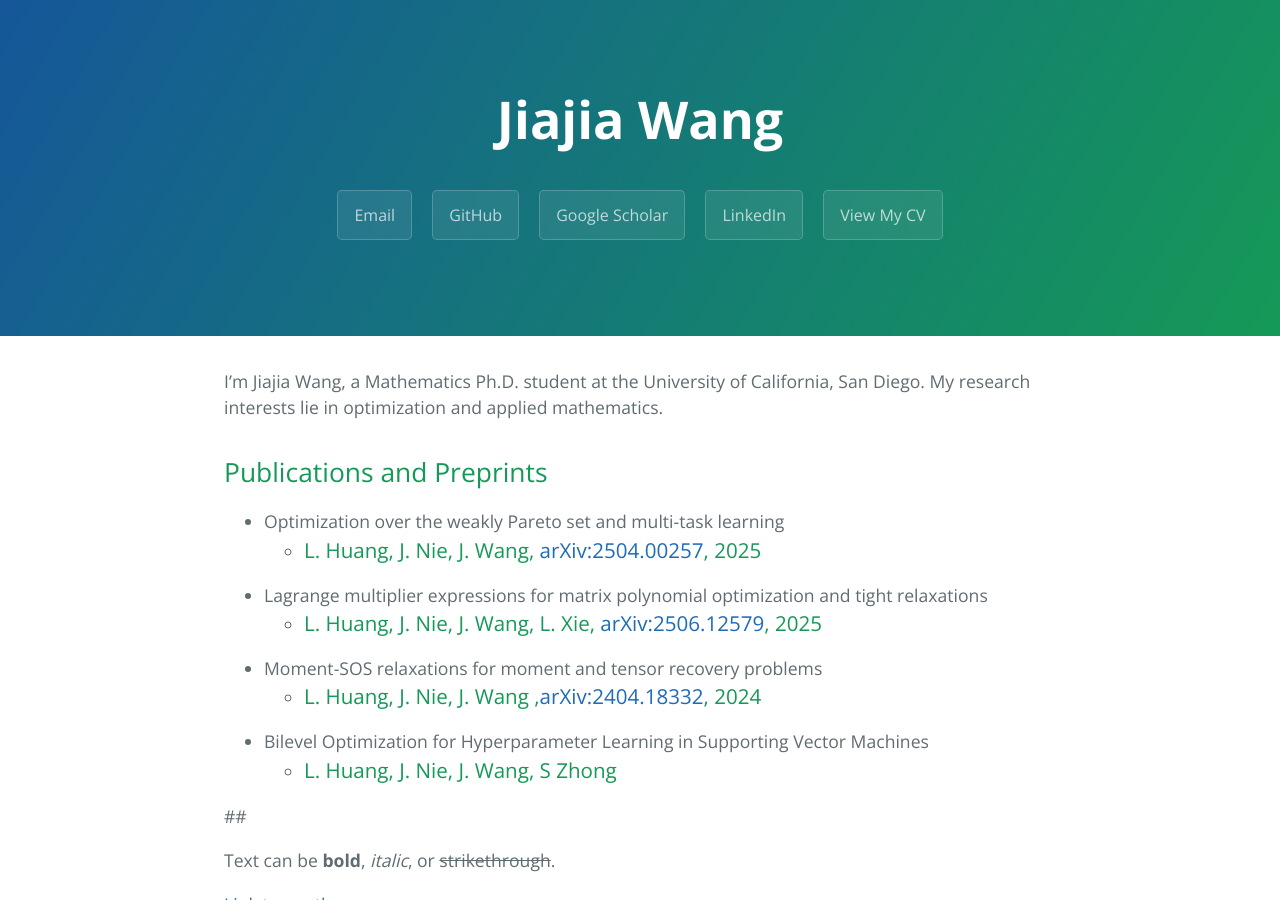
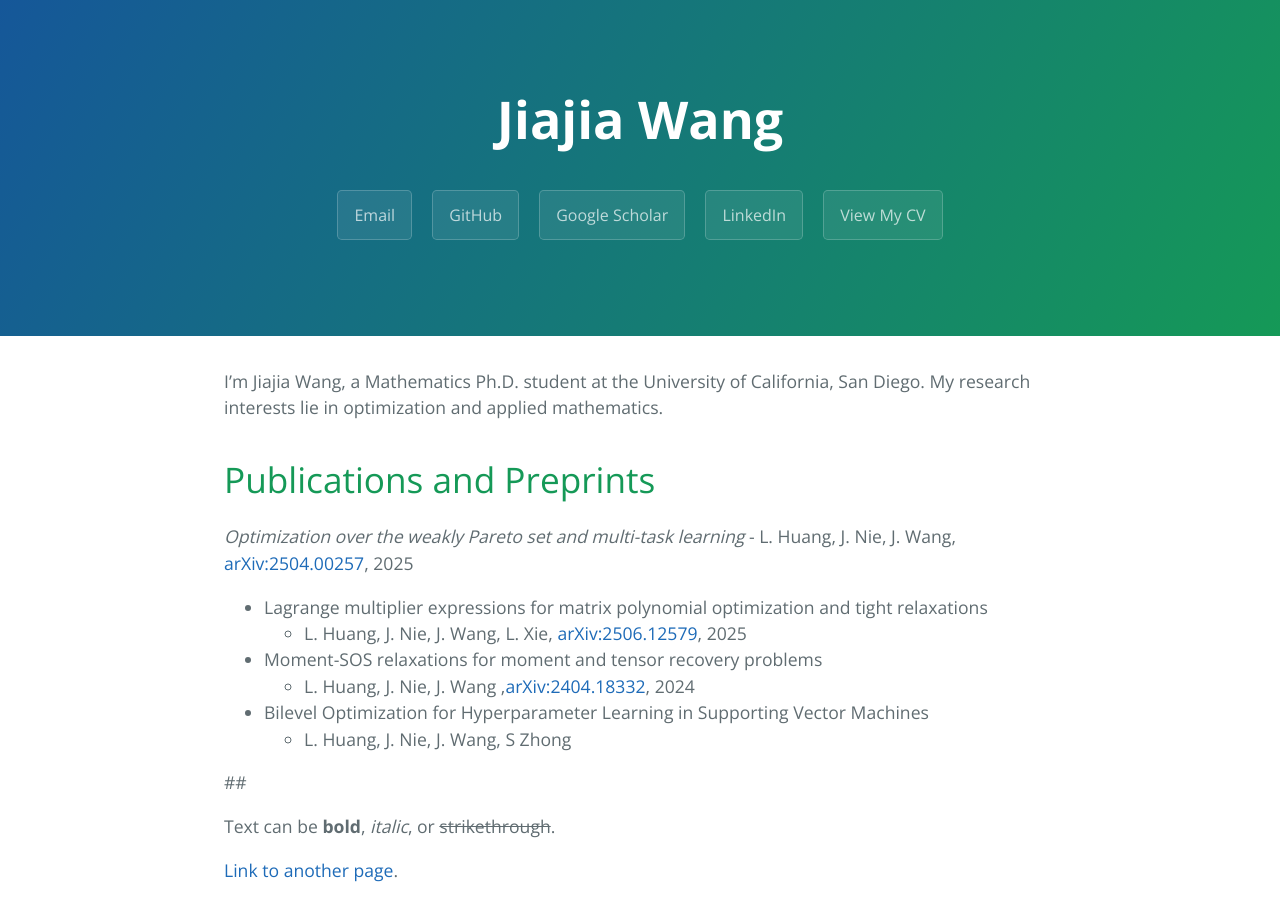
Before and after one commit to additionjj/jiajia_website, a Jekyll site: the page built from index.md, in a window 1280 px wide and 900 px high. Built offline with Jekyll 4.4.1, drawn with Linux system fonts in a browser that asks for light colours.

```diff
--- a/index.md
+++ b/index.md
@@ -5,18 +5,18 @@ layout: default
 
   I'm Jiajia Wang, a Mathematics Ph.D. student at the University of California, San Diego.
   My research interests lie in optimization and applied mathematics.
-## Publications and Preprints
-- Optimization over the weakly Pareto set and multi-task learning
-    - ### L. Huang, J. Nie, J. Wang,  [arXiv:2504.00257](https://arxiv.org/abs/2504.00257), 2025
+# Publications and Preprints
+*Optimization over the weakly Pareto set and multi-task learning*
+    -  L. Huang, J. Nie, J. Wang,  [arXiv:2504.00257](https://arxiv.org/abs/2504.00257), 2025
 
 - Lagrange multiplier expressions for matrix polynomial optimization and tight relaxations
-   -  ### L. Huang, J. Nie, J. Wang, L. Xie, [arXiv:2506.12579](https://arxiv.org/abs/2506.12579), 2025
+   -  L. Huang, J. Nie, J. Wang, L. Xie, [arXiv:2506.12579](https://arxiv.org/abs/2506.12579), 2025
 
 - Moment-SOS relaxations for moment and tensor recovery problems
-   - ###  L. Huang, J. Nie, J. Wang ,[arXiv:2404.18332](https://arxiv.org/abs/2404.18332), 2024
+   -  L. Huang, J. Nie, J. Wang ,[arXiv:2404.18332](https://arxiv.org/abs/2404.18332), 2024
 
 - Bilevel Optimization for Hyperparameter Learning in Supporting Vector Machines
-   - ###  L. Huang, J. Nie, J. Wang, S Zhong
+   -  L. Huang, J. Nie, J. Wang, S Zhong
 
 ##
 
```
